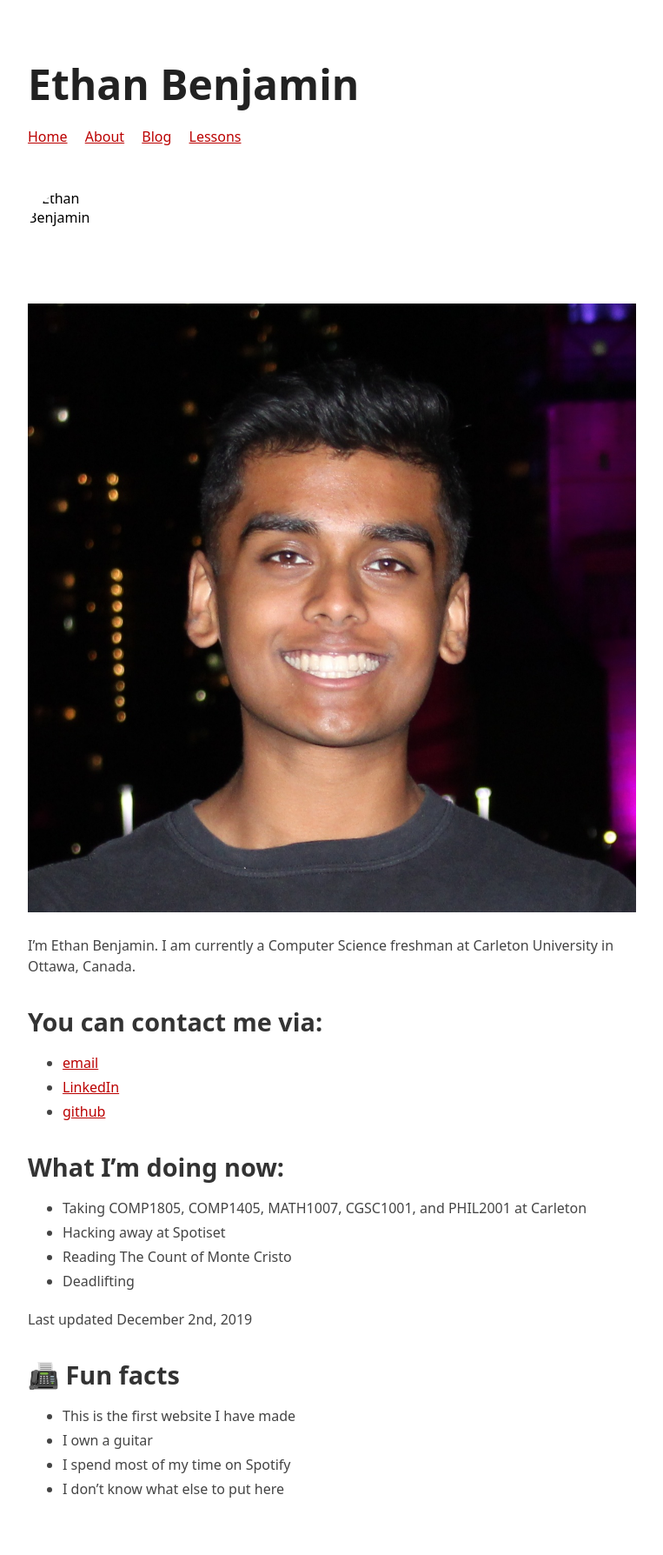
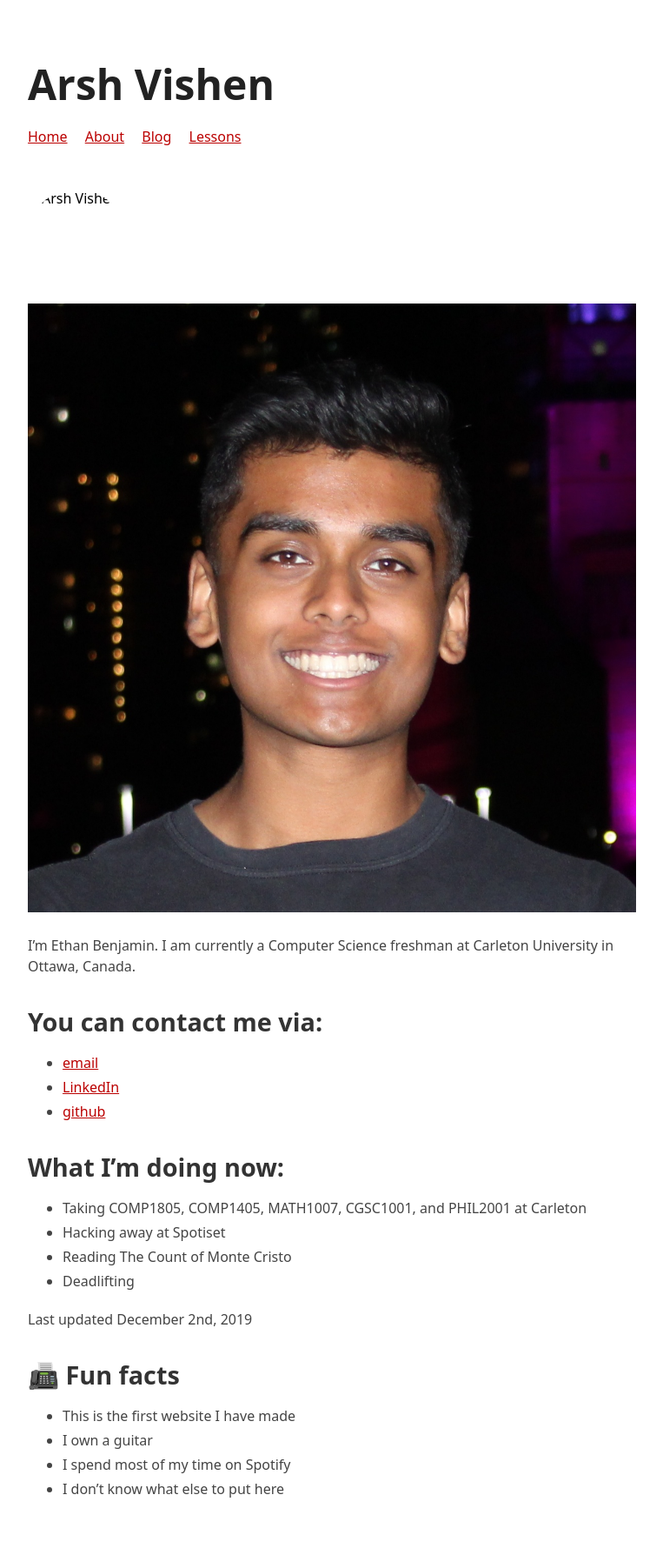
Before and after one commit to arsh-vishen/arsh-vishen.github.io, a Jekyll site: the page built from index.md, in a window 1280 px wide. Shown: the whole page at 87% size, without its empty margins (258-1021 px from the left). Built offline with Jekyll 4.4.1, drawn with Linux system fonts in a browser that asks for light colours.

Commit message:
Update _config.yml

```diff
--- a/_config.yml
+++ b/_config.yml
@@ -1,9 +1,9 @@
 # things you probably want to change
 # url is the website domain url without a trailing slash
-url: https://ebenji.github.io/portfolio/
+url: https://arsh-vishen.github.io
 # name of website
-title: Ethan Benjamin
-description: Ethan Benjamin's Online Presence
+title: Arsh Vishen
+description:
 nav-links:
   - name: Home
     url: /
```
